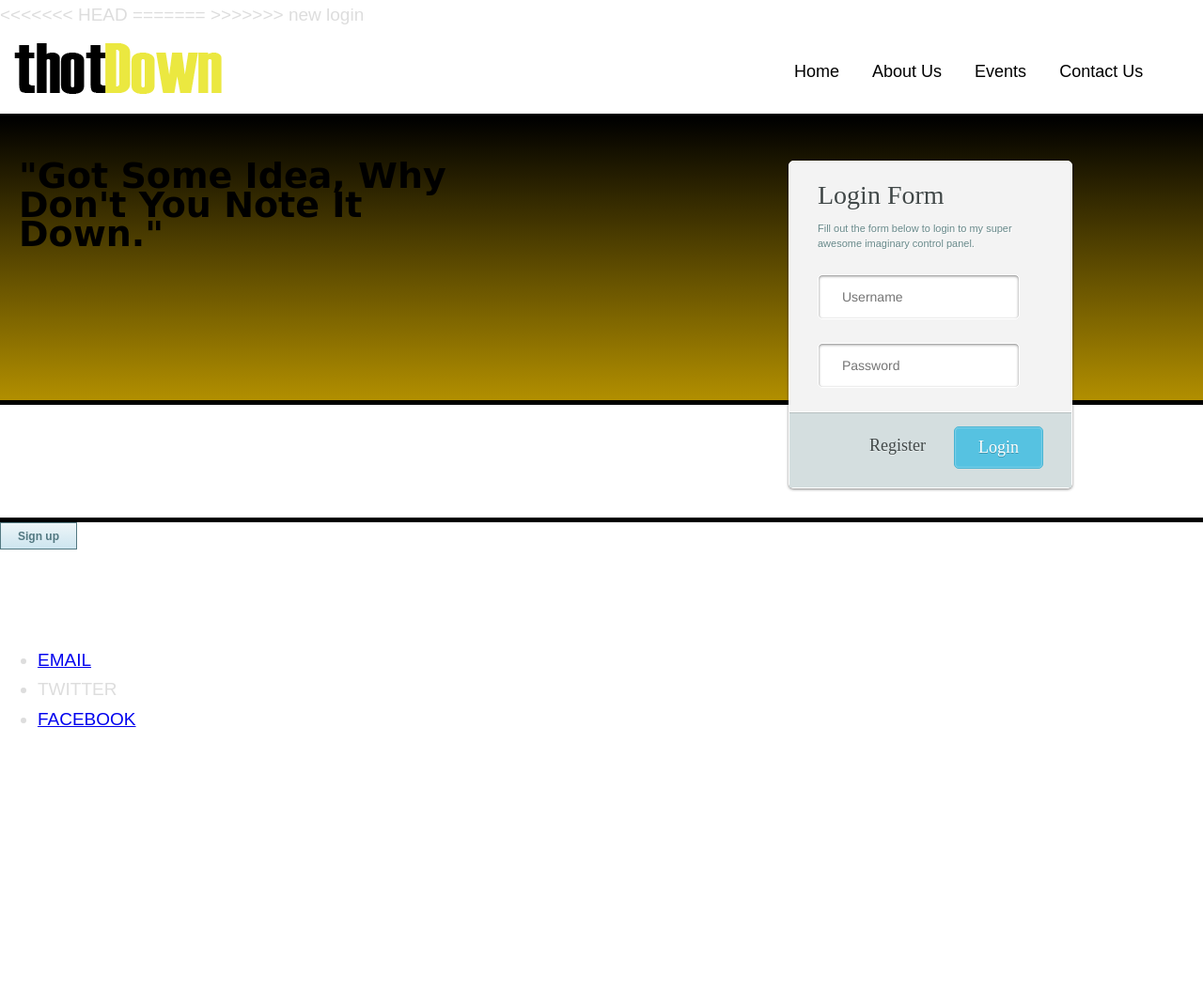
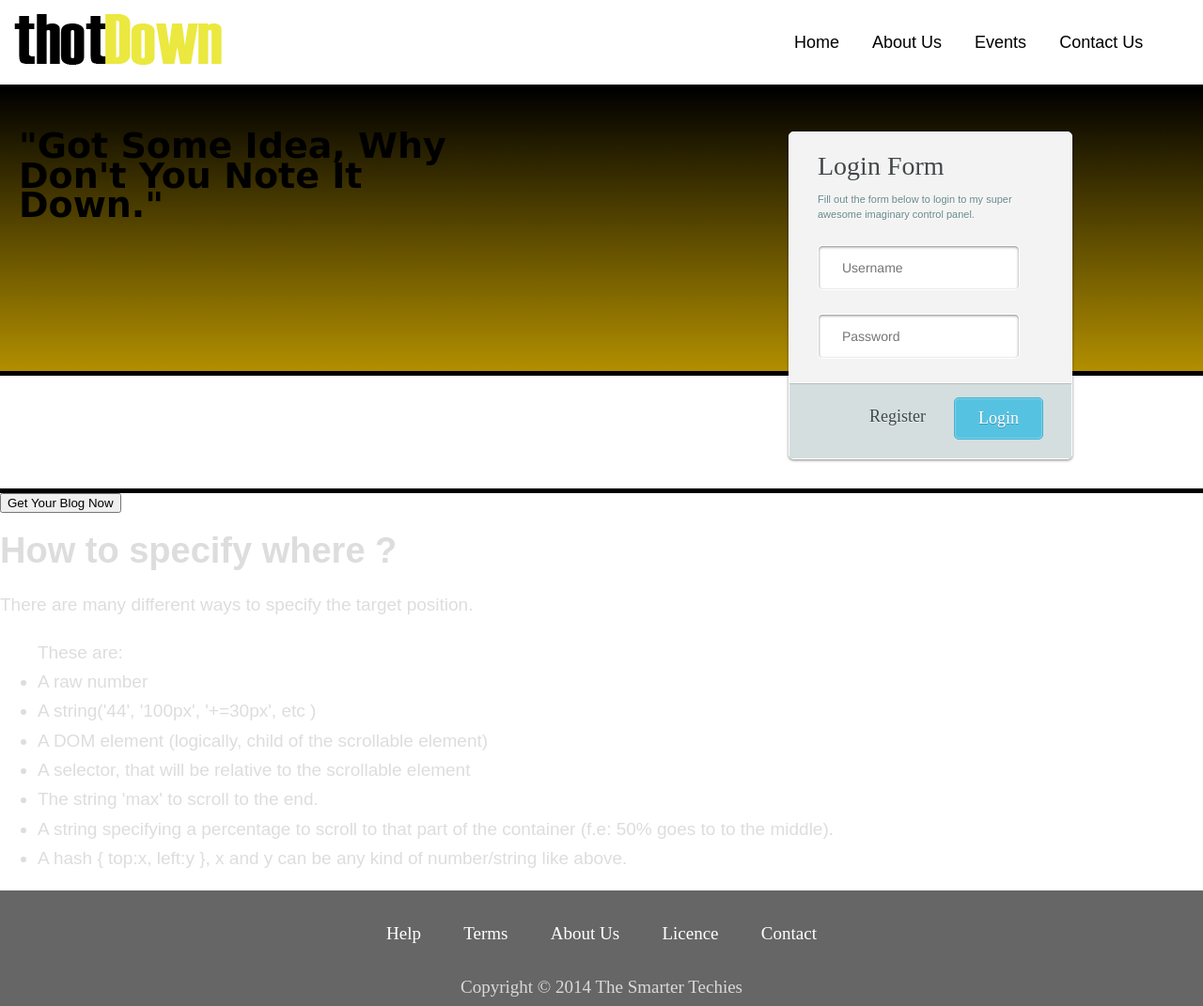
Before and after one commit to devs4v/ThotDown, a PHP site: page / in a window 1280 px wide. Shown: the whole page at 94% size. Before the commit the page ends 774 px from the top, so only its background shows below. Run offline with PHP 8.4, Linux system fonts and the light colour scheme; some libraries are stand-ins or nearby versions; some web fonts are replaced.

Commit message:
divs removed

```diff
--- a/Anjali/css/main.css
+++ b/Anjali/css/main.css
@@ -61,36 +61,6 @@
 	text-align: left;
 }
 
-
-/*.item:hover
-{
-color: DDDDDD;
-}
-
-.item:hover .submenu{
-	background-color: FF9C7A;
-	display: block;
-}
-
-.submenu{
-	margin:0;
-	padding:2px;
-	position: absolute;
-	margin-top:2px;
-	margin-left: -15px;
-	list-style-type: none;
-	display:none;
-}
-
-.submenu-item{
-	margin: 0;
-	padding: 2px;
-}
-.submenu-item:hover{
-	background-color: white
-
-}
-*/
 #wrapper{
 	margin: 0px auto;
 }
@@ -121,97 +91,11 @@
 	height: 120px;
 }
 
+/* ################################################################
 
-/*#login-box{
+LOGIN-FORM
 
-	margin: 50px auto;
-	width: 360px;
-	height: 220px;
-	border: 5px solid black;
-	position: relative;
-	bottom: 236px;
-	right: -326px;
-	background-color: white;
-}
-/*
-#login{
-	position:relative;
-	margin: 0 auto;
-	padding: 20px 20px 2px;
-	width: 310px:
-}
-
-#login p.submit{
-	text-align:left;
-}
-
-#login h1{
-	margin: -20px -20px 21px;
-	line-height: 40px;
-	font-size: 18px;
-	font-weight: bold;
-	color: #555;
-	text-align: center;
-	text-shadow: 0 1px white;
-	background: #cde5ef;
-	border-bottom: 1px solid #cfcfcf;
-	/*box-shadow: 0 1px whitesmoke*/
-	/*
-	background-image: linear-gradient(to bottom, whiteffd, #eef2f5);
-}
-#login p{
-	margin: 18px 0 0;
-}
-
-#login p:first-child {
-	margin-top:
-}
-
-input {
-	font-family: "Lucida Grande", Tahoma, Verdana,sans-serif;
-	font-size: 14px;
-}
-#login input[type=email], #login input[type=password] {
-
-	width: 278px;
-	height: 30px;
-}
-
-input[type=email], input[type=password] {
-	margin: 5px;
-	padding: 6px;
-	color: #404040;
-	background: white;
-	border: 1px solid;
-	border-color: #c4c4c4 #d1d1d1 #d4d4d4;
-	border-radius: 2px;
-	outline: 5px solid #cde5ef;
-	box-shadow: inset 0 1px 3px rgba(0, 0, 0, 0.12);
-}
-
-input[type=email]:focus, input[type=password]:focus{
-	border-color: #7dc9e2;
-	outline-color: #dceefc;
-	outline-offset: 0;
-}
-
-input[type=submit]{
-	padding:0 18px;
-	height: 29px;
-	font-size: 12px;
-	font-weight: bold;
-	color: #527881;
-
-	background: #cde5ef;
-	border: 1px solid;
-	/*border-radius: 16px;*/
-	/*outline: 0;
-	background-image: linear-gradient(to bottom, #edf5f8, #cde5ef);
-	/*text-shadow: 01px #e3f1f1;
-	box-shadow: inset 0 1px white, 0 1px 2px rgba(0, 0, 0, 0.15);
-}
-*/
-
+######################################################## */
 .login-form {
 	width: 300px;
 	margin: 0 auto;
@@ -231,7 +115,7 @@
 }
 
 /*******************
-HEADER
+;LOGIN-HEADER
 *******************/
 
 .login-form .login-head {
@@ -256,7 +140,7 @@
 }
 
 /*******************
-CONTENT
+LOGIN-CONTENT
 *******************/
 
 .login-form .login-content {
@@ -302,30 +186,6 @@
 	-webkit-box-shadow: inset 0 1px 2px rgba(0,0,0,0.25);
 }
 
-.user-icon, .pass-icon {
-	width: 46px;
-	height: 47px;
-	display: block;
-	position: absolute;
-	left: 0px;
-	padding-right: 2px;
-	z-index: -1;
-
-	-moz-border-radius-topleft: 5px;
-	-moz-border-radius-bottomleft: 5px;
-	-webkit-border-top-left-radius: 5px;
-	-webkit-border-bottom-left-radius: 5px;
-}
-
-.user-icon {
-	top:153px; /* Positioning fix for slide-in, got lazy to think up of simpler method. */
-	background: rgba(65,72,72,0.75) url(http://www.demo.amitjakhu.com/login-form/images/user-icon.png) no-repeat center;
-}
-
-.pass-icon {
-	top:201px;
-	background: rgba(65,72,72,0.75) url(http://www.demo.amitjakhu.com/login-form/images/pass-icon.png) no-repeat center;
-}
 
 .login-content input:focus + div{
 	left: -46px;
@@ -341,7 +201,7 @@
 }
 
 /*******************
-FOOTER
+LOGIN-FOOTER
 *******************/
 
 .login-form .login-footer {
@@ -428,8 +288,26 @@
 
 ******************************************* */
 
-button{
-	padding:0 18px;
+signup_button{
+	float:right;
+	padding: 11px 25px;
+
+	font-family: 'Bree Serif', serif;
+	font-weight: 300;
+	font-size: 18px;
+	color: #fff;
+	text-shadow: 0px 1px 0 rgba(0,0,0,0.25);
+
+	background: #56c2e1;
+	border: 1px solid #46b3d3;
+	border-radius: 5px;
+	cursor: pointer;
+
+	box-shadow: inset 0 0 2px rgba(256,256,256,0.75);
+	-moz-box-shadow: inset 0 0 2px rgba(256,256,256,0.75);
+	-webkit-box-shadow: inset 0 0 2px rgba(256,256,256,0.75);
+
+	/*padding:0 18px;
 	height: 29px;
 	font-size: 12px;
 	font-weight: bold;
@@ -448,19 +326,38 @@
 	text-align: center;
 	margin: 0 auto;
 }
-#footer_container{
-	position: absolute;
-	clear:both;
-	left:0px;
-	right:0;
-	bottom:0;
 
+/* ################################################################
+
+FOOTER
+
+######################################################## */
+
+#footer{
+	text-align : center;
+	/*background-color: #D9D9DC;*/
+	background-color: #666666;
+	padding: 5px;
 }
 
-#connect{
-
+.navigation{
+	margin: 15px;
+	padding: 10px;
 }
 
-.SocialLinks{
+.buttons{
+	margin: 10px;
+	padding: 10px;
+	font-family: Levenim MT;
+	text-decoration: none;
+	color: #FFFFFF;
+}
 
+.buttons:hover{
+color: yellow;
 }
+
+#copyright_line{
+	font-family: Levenim MT;
+	color: #D9D9DC;
+}
--- a/Anjali/index.php
+++ b/Anjali/index.php
@@ -7,39 +7,8 @@
 		<meta name="keywords" content="design for the new blogging platform"/>
 		<script type="text/javascript" src="js/jquery.js"></script>
 		<script type="text/javascript" src="js/main.js"></script>
-<<<<<<< HEAD
-		<script>
-  $(function() {
-    $(".rslides").responsiveSlides();
-  });
-</script>
-
-<script>
-$(".rslides").responsiveSlides({
-  auto: true,             // Boolean: Animate automatically, true or false
-  speed: 500,            // Integer: Speed of the transition, in milliseconds
-  timeout: 4000,          // Integer: Time between slide transitions, in milliseconds
-  pager: false,           // Boolean: Show pager, true or false
-  nav: false,             // Boolean: Show navigation, true or false
-  random: false,          // Boolean: Randomize the order of the slides, true or false
-  pause: false,           // Boolean: Pause on hover, true or false
-  pauseControls: true,    // Boolean: Pause when hovering controls, true or false
-  prevText: "Previous",   // String: Text for the "previous" button
-  nextText: "Next",       // String: Text for the "next" button
-  maxwidth: "",           // Integer: Max-width of the slideshow, in pixels
-  navContainer: "",       // Selector: Where controls should be appended to, default is after the 'ul'
-  manualControls: "",     // Selector: Declare custom pager navigation
-  namespace: "rslides",   // String: Change the default namespace used
-  before: function(){},   // Function: Before callback
-  after: function(){}     // Function: After callback
-});
-</script>
-
-		<script src="http://ajax.googleapis.com/ajax/libs/jquery/1.8.3/jquery.min.js"></script>
-<script src="js/responsiveslides.min.js"></script>
-=======
+		<script type="type/javascript" src="js/jquery.scrollTo-1.4.3.1-min.js"></script>
 		<link href='http://fonts.googleapis.com/css?family=Revalia' rel='stylesheet' type='text/css'>
->>>>>>> new login
 		<link rel="stylesheet" href="css/main.css"/>
 
 	</head>
@@ -98,22 +67,44 @@
 					</div>
 				<div id = "sign-up">
 					<div id="signup-box">
-						<button type="button" class="button"> Sign up </button>
+						<button type="button" class="signup_button"> Get Your Blog Now </button>
+					</div>
+				</div>
+
+				<div id ="writing-space">
+					<div id = "text2">
+						<h1>How to specify where ?</h1>
+						<p>There are many different ways to specify the target position.</p>
+						<ul>
+							These are:
+								<li>A raw number</li>
+								<li>A string('44', '100px', '+=30px', etc )</li>
+								<li>A DOM element (logically, child of the scrollable element)</li>
+								<li>A selector, that will be relative to the scrollable element</li>
+								<li>The string 'max' to scroll to the end.</li>
+								<li>A string specifying a percentage to scroll to that part of the container (f.e: 50% goes to to the middle).</li>
+								<li>A hash { top:x, left:y }, x and y can be any kind of number/string like above.</li>
+						</ul>
 					</div>
 				</div>
 			</div>
-			<div id = "footer_container">
-				<div class = "ContentArea">
-					<p class="Connect">
-					<ul id="SocialLinks">
-						<li><a href="mailto:ujjainia.2906@gmail.com">EMAIL</a></li>
-						<li>TWITTER</li>
-						<li><a href="http://facebook.com/anjali.ujjainia5">FACEBOOK</a></li>
-					</ul>
+			<div id="footer">
+				<div class="container">
+					<div class="navigation">
+
+						<a class = "buttons" href = meh>Help</a>
+
+						<a class = "buttons" href = meh >Terms</a>
+
+						<a class = "buttons" href = meh >About Us</a>
+
+						<a class = "buttons" href = bleh >Licence</a>
+
+						<a class = "buttons" href = Python >Contact</a>
+
+					</div>
+					<div id = "copyright_line"> Copyright &copy; 2014 The Smarter Techies </div>
 				</div>
-			</div>
-			<div id="footer">
-				<!-- -->
 			</div>
 		</div>
 	</body>
```
Also changed, not shown: Anjali/js/jquery.scrollTo-1.4.3.1-min.js (added, +7 -0 lines), Anjali/js/jquery.scrollTo-1.4.3.1.js (added).
